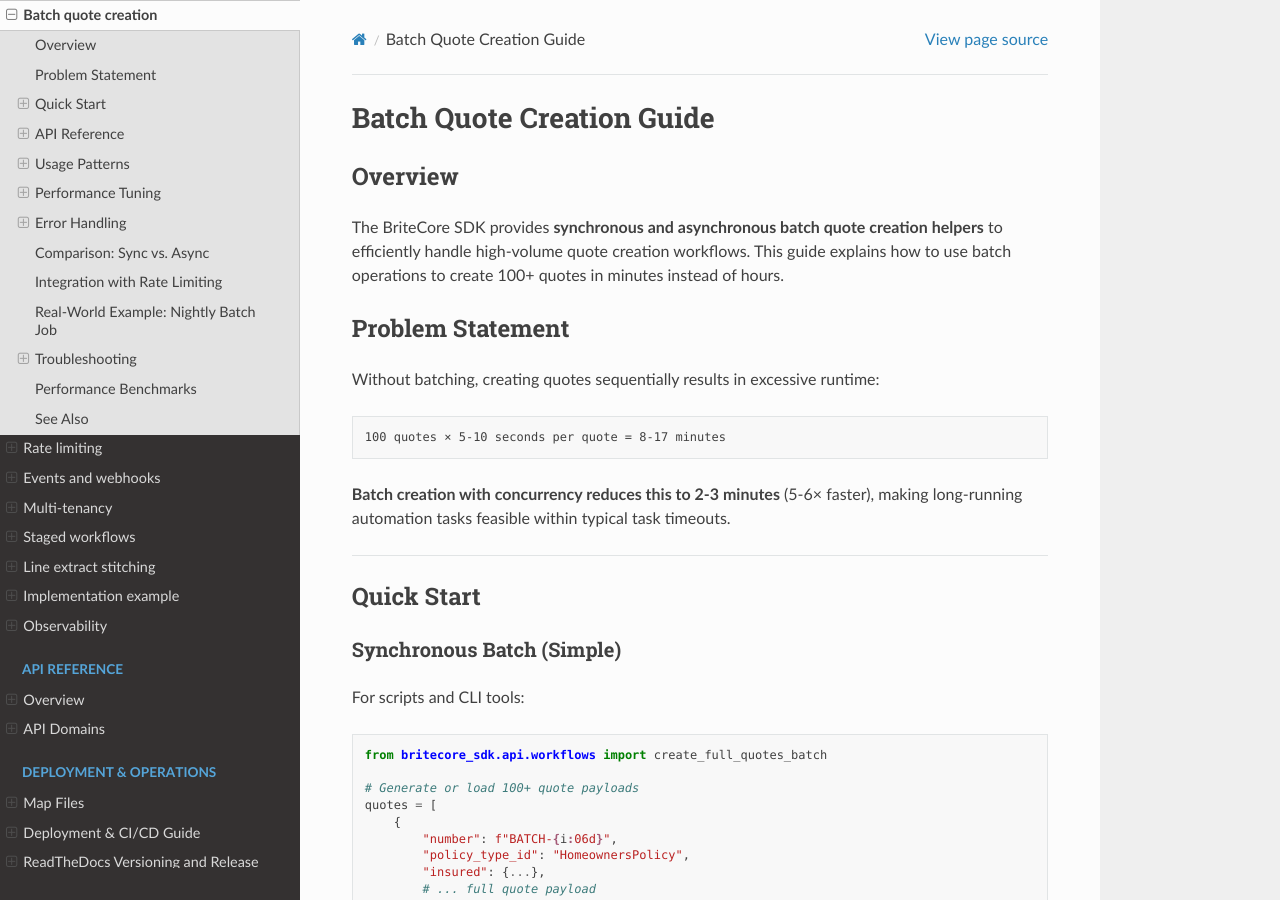
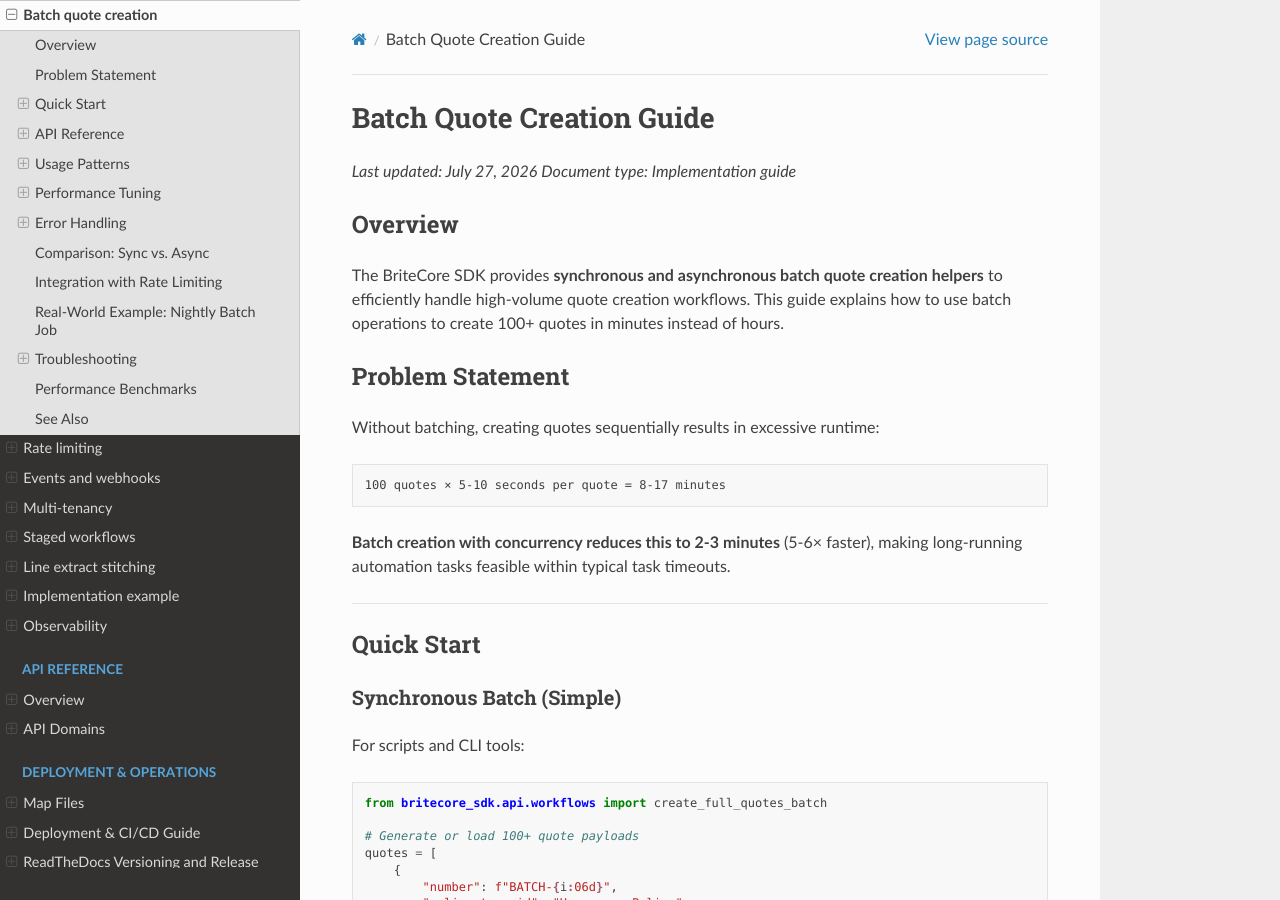
Before and after one commit to sshimek42/britecore_sdk, a Sphinx documentation site: the page built from docs/BATCH_QUOTE_CREATION.md, in a window 1280 px wide and 900 px high. Built offline with Sphinx 7.4.7 and the Read the Docs theme 3.1.0, drawn with Linux system fonts in a browser that asks for light colours.

Commit message:
docs: align version/status metadata for v2.3.1
update README status marker to v2.3.1+ and add docs batch guide metadata header

```diff
--- a/docs/BATCH_QUOTE_CREATION.md
+++ b/docs/BATCH_QUOTE_CREATION.md
@@ -1,4 +1,7 @@
 # Batch Quote Creation Guide
+
+*Last updated: July 27, 2026*
+*Document type: Implementation guide*
 
 ## Overview
 
```
Also changed, not shown: README.md (+1 -1 lines).
